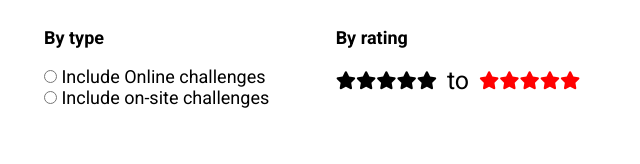
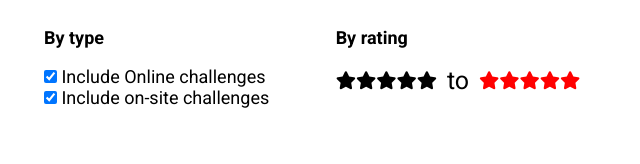
Before and after one commit to NelsonTheBrave/hacker-escape-rooms-next-level, a website with bundled scripts: page challenges.html in a window 1280 px wide. Both pictures are taken after a click on the button "Filter challenges". Shown: the part 545-709 px from the top of the page, 76-716 px from the left. Built offline with nearby package versions, Linux system fonts and the light colour scheme; no server answers; a web font is replaced by a local one.

Commit message:
made a little change to make type filter INCLUDE instead of EXCLUDE cards

```diff
--- a/challenges.html
+++ b/challenges.html
@@ -65,17 +65,19 @@
             <h2>By type</h2>
             <div class="checkbox1">
               <input
-                type="radio"
-                name="group 1"
-                id="online"
+                type="checkbox"
+                name="Include online challenges"
+                id="onsite"
+                checked
               />
               <label for="includeOnline">Include Online challenges</label>
             </div>
             <div class="checkbox2">
               <input
-                type="radio"
-                name="group 1"
-                id="onsite"
+                type="checkbox"
+                name="Include on-site challenges"
+                id="online"
+                checked
               />
               <label for="includeOnsite">Include on-site challenges</label>
             </div>
```
